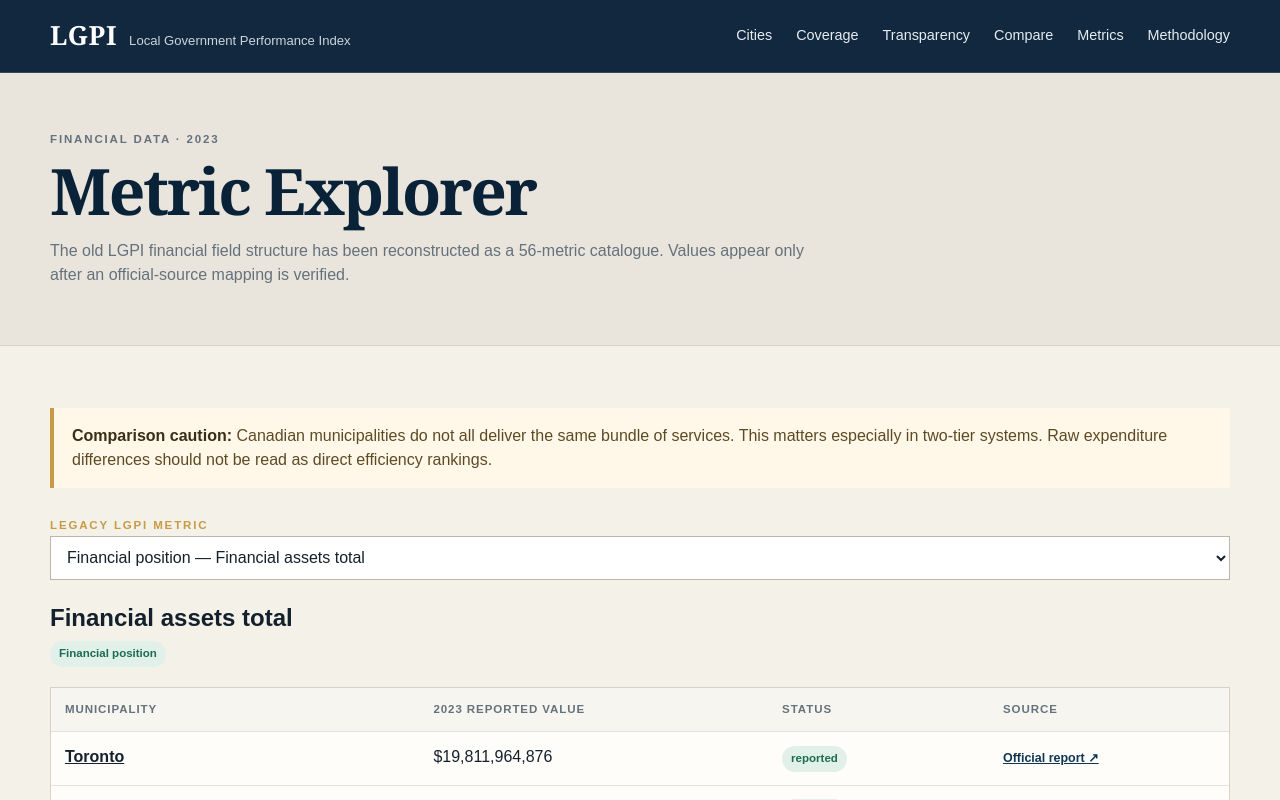
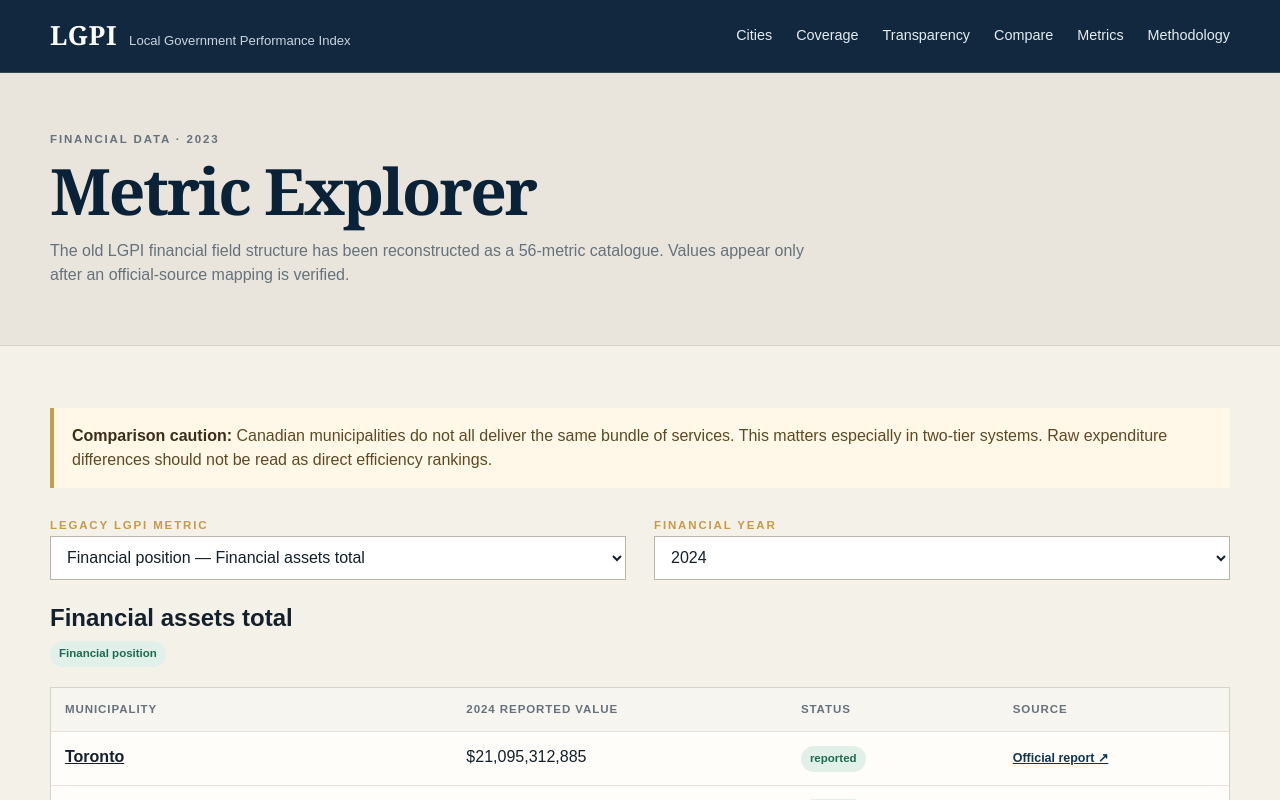
Before and after one commit to FTFNAnalytics/lgpi, a Next.js app: page /metrics in a window 1280 px wide. Shown: the top 800 px of the page. Built offline with nearby package versions, Linux system fonts and the light colour scheme.

Commit message:
Add financial-year selector to metric explorer

```diff
--- a/components/metric-explorer.tsx
+++ b/components/metric-explorer.tsx
@@ -3,31 +3,35 @@
 import { useMemo, useState } from "react";
 import Link from "next/link";
 import {
-  financial2023,
+  availableFinancialYears,
+  FinancialYear,
+  financialByYear,
   formatThousands,
   getMetricDefinition,
   metricCatalog,
-  transparency2023,
+  municipalities2023,
 } from "@/lib/lgpi-data";
 
 export function MetricExplorer() {
-  const seededMetric = financial2023[0]?.metric ?? metricCatalog[0].key;
+  const [year, setYear] = useState<FinancialYear>(2024);
+  const seededMetric = financialByYear[2024][0]?.metric ?? metricCatalog[0].key;
   const [metric, setMetric] = useState(seededMetric);
 
   const rows = useMemo(() => (
-    financial2023
+    financialByYear[year]
       .filter((observation) => observation.metric === metric)
       .map((observation) => ({
         observation,
-        municipality: transparency2023.find((record) => record.slug === observation.municipalitySlug),
+        municipality: municipalities2023.find((record) => record.slug === observation.municipalitySlug),
       }))
       .sort((a, b) => (b.observation.valueThousands ?? -Infinity) - (a.observation.valueThousands ?? -Infinity))
-  ), [metric]);
+  ), [metric, year]);
 
   const definition = getMetricDefinition(metric);
 
   return (
     <>
+      <div className="two-col">
         <label>
           <span className="eyebrow">Legacy LGPI metric</span>
           <select value={metric} onChange={(event) => setMetric(event.target.value)}>
@@ -36,6 +40,13 @@ export function MetricExplorer() {
             ))}
           </select>
         </label>
+        <label>
+          <span className="eyebrow">Financial year</span>
+          <select value={year} onChange={(event) => setYear(Number(event.target.value) as FinancialYear)}>
+            {availableFinancialYears.map((item) => <option key={item} value={item}>{item}</option>)}
+          </select>
+        </label>
+      </div>
       <div style={{ margin: "20px 0" }}>
         <h2 style={{ marginBottom: 4 }}>{definition?.label}</h2>
         <span className="chip good">{definition?.section}</span>
@@ -43,7 +54,7 @@ export function MetricExplorer() {
       {rows.length ? (
         <div className="table-wrap">
           <table>
-            <thead><tr><th>Municipality</th><th>2023 reported value</th><th>Status</th><th>Source</th></tr></thead>
+            <thead><tr><th>Municipality</th><th>{year} reported value</th><th>Status</th><th>Source</th></tr></thead>
             <tbody>
               {rows.map(({ observation, municipality }) => (
                 <tr key={observation.municipalitySlug}>
@@ -60,7 +71,7 @@ export function MetricExplorer() {
         </div>
       ) : (
         <div className="empty-state">
-          This metric is part of the reconstructed LGPI field catalogue, but no 2023 observation has passed source mapping yet.
+          This metric is part of the reconstructed LGPI field catalogue, but no {year} observation has passed source mapping yet.
         </div>
       )}
     </>
```
Lines whose indentation alone changed are shown as unchanged.
